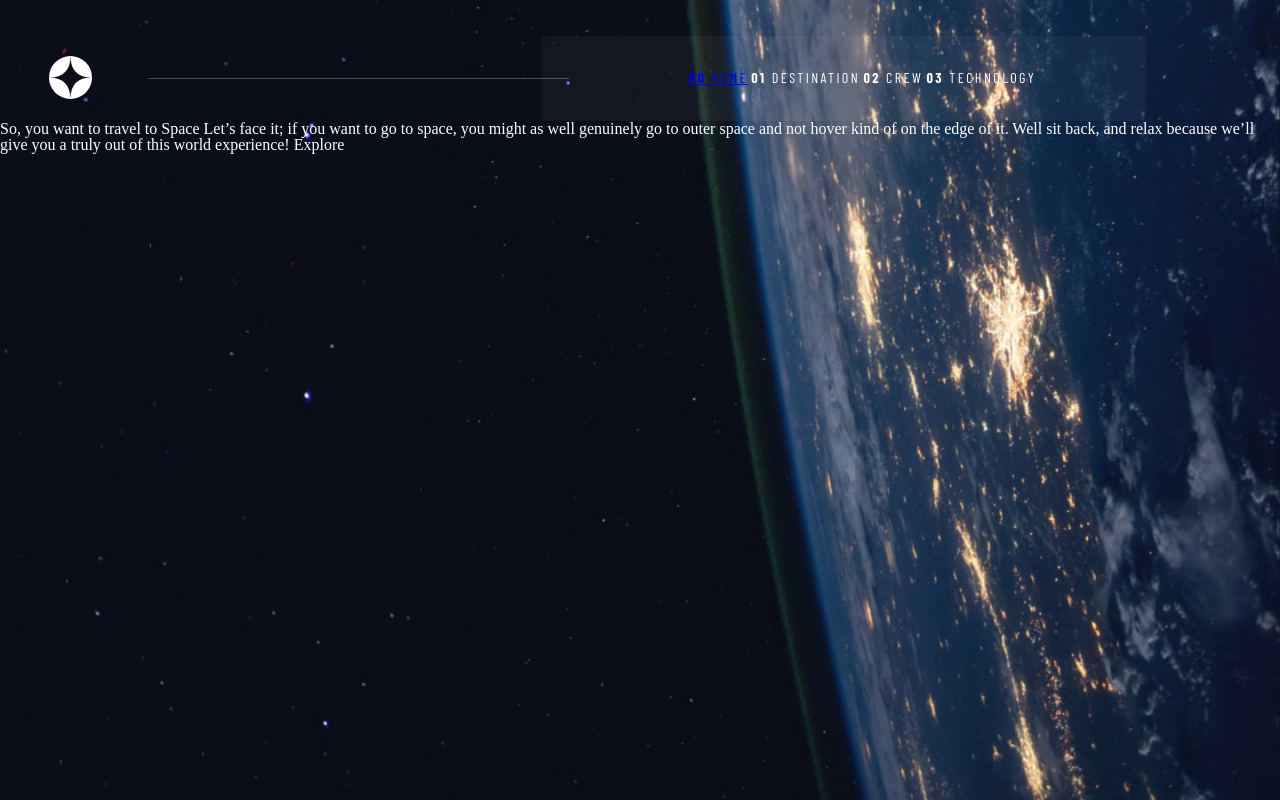
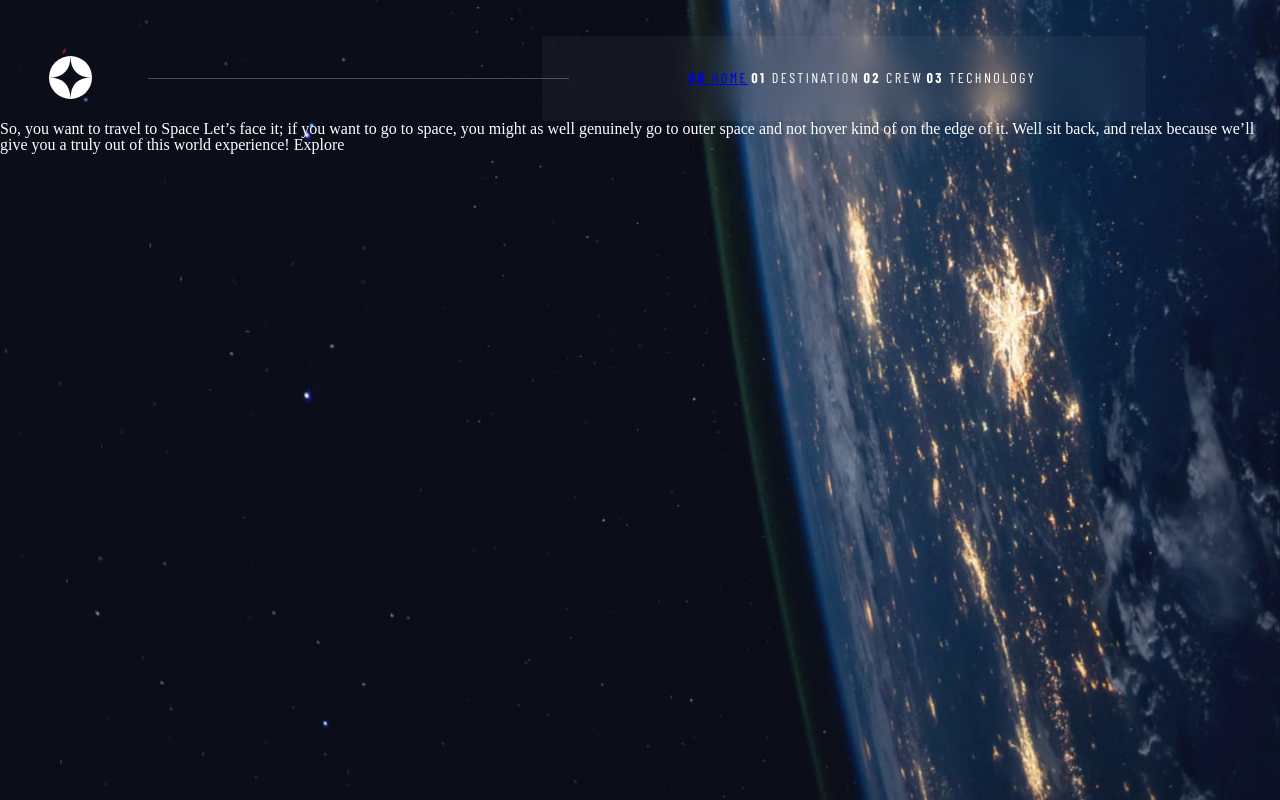
Before and after one commit to SergeyMatsiupa/UDEMYWeb2022, a plain HTML site: page space-tourism-multi-page-website/space-tourism-website-main/starter-code/index.html in a window 1280 px wide. Drawn offline with nearby package versions, Linux system fonts and the light colour scheme.

Commit message:
(show off1)

```diff
--- a/space-tourism-multi-page-website/space-tourism-website-main/starter-code/css/styles.css
+++ b/space-tourism-multi-page-website/space-tourism-website-main/starter-code/css/styles.css
@@ -47,14 +47,13 @@ body {
 }
 .header-menu::before {
     background: url('../assets/home/background-home-desktop.jpg') 0 0 / 100% fixed;
-    /* background-position-x: 0px; */
     position: absolute;
     top: 0;
     right: 0;
     bottom: 0;
     left: 0;
     z-index: -1;
-    /* filter: blur(20px); */
+    filter: blur(15px);
     content: '';
 }
 
```
